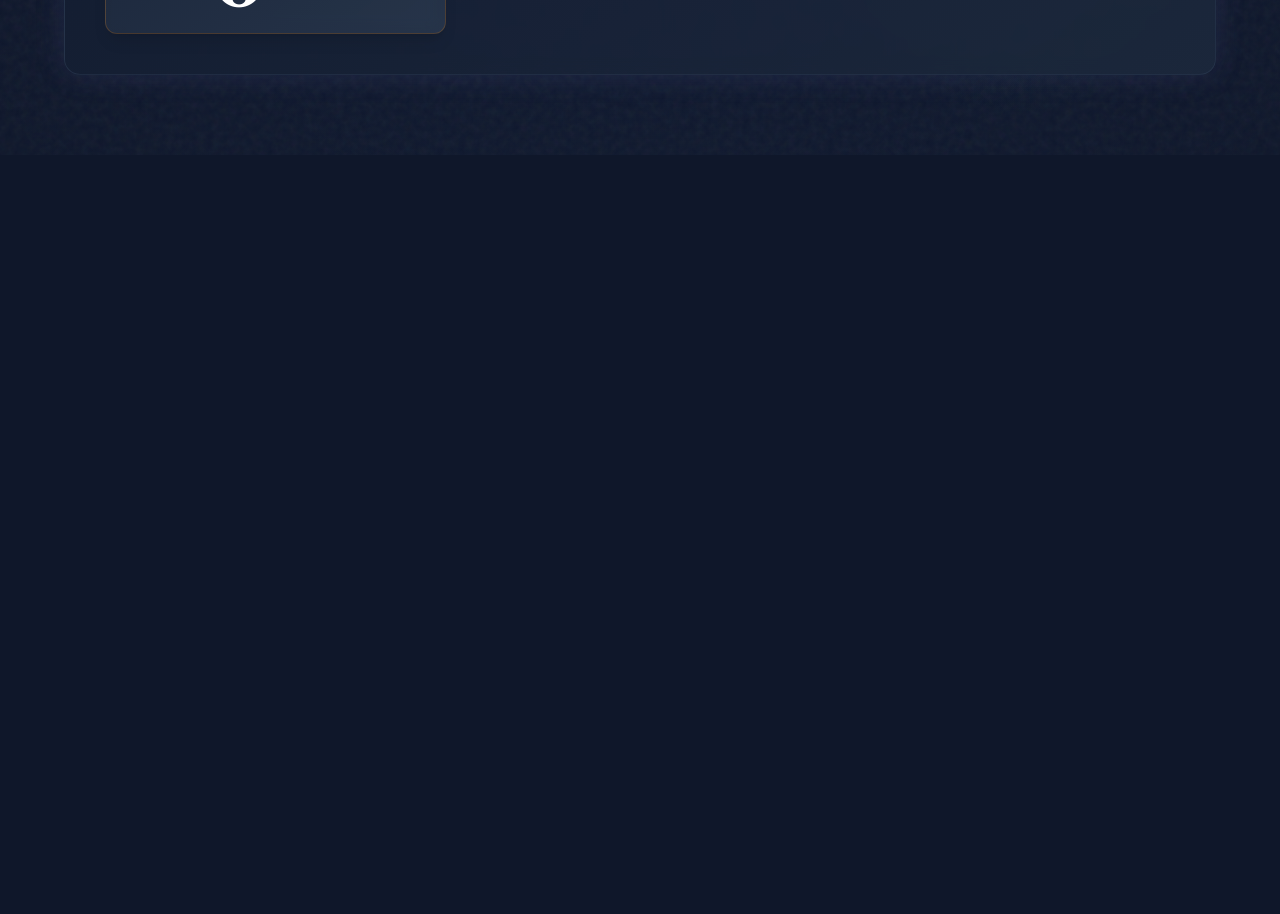
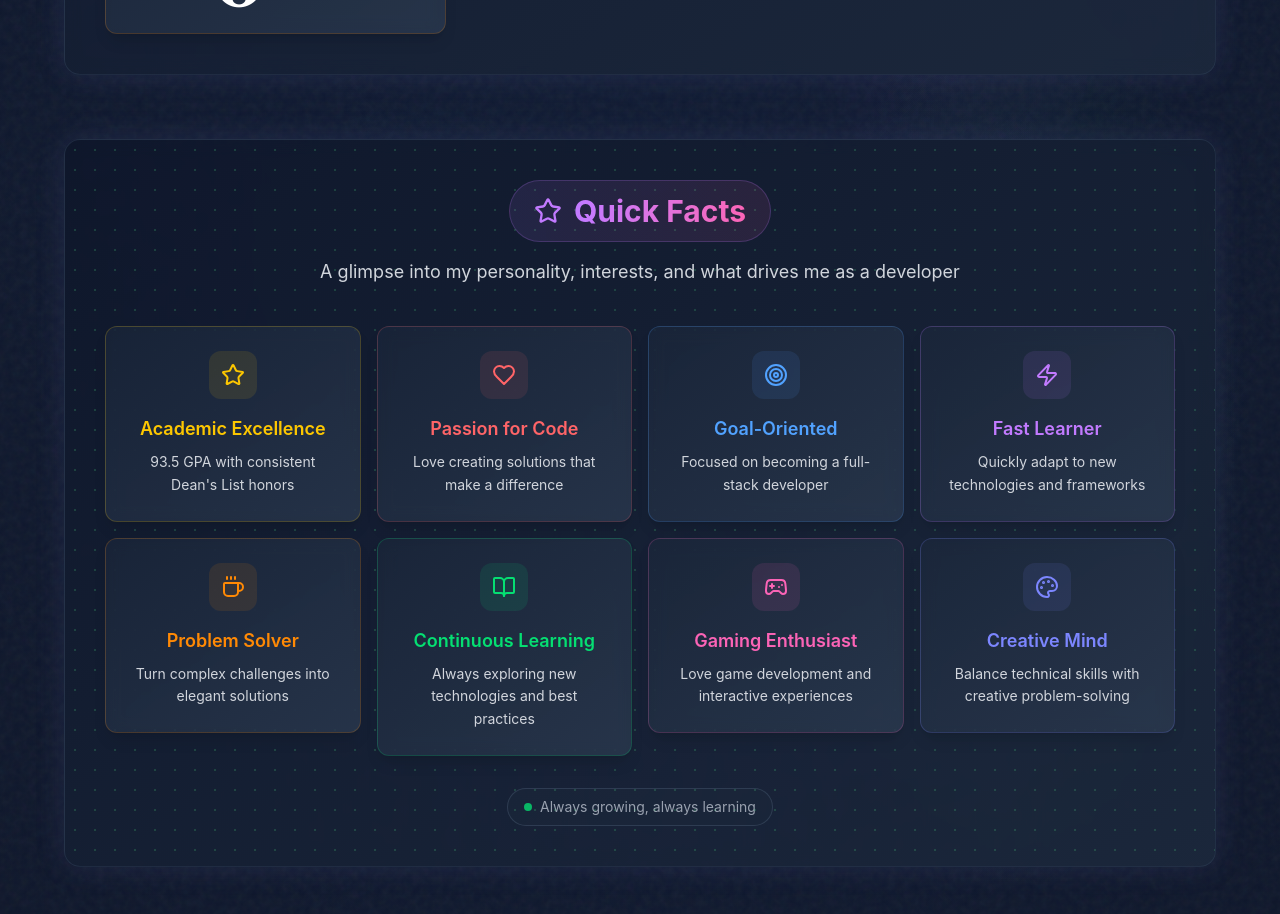
Before and after one commit to brendanddev/brendans-website, a React (Vite) app in the folder frontend/: page /about in a window 1280 px wide. Shown: the part 1660-2574 px from the top of the page. Before the commit the page ends 1815 px from the top, so only its background shows below. Built offline with nearby package versions, Linux system fonts and the light colour scheme.

Commit message:
Update about page to use new grid component

```diff
--- a/frontend/src/pages/About.jsx
+++ b/frontend/src/pages/About.jsx
@@ -13,6 +13,8 @@ import EducationCard from "../components/About/EducationCard";
 import SkillsCard from "../components/About/SkillsCard";
 import StoryModal from "../components/About/StoryModal";
 import LoadingSpinner from '../components/Spinner/LoadingSpinner';
+
+import DottedGridSection from "../components/About/DottedGridSection";
 
 import { useState } from "react";
 import useLoading from '../hooks/useLoading';
@@ -50,6 +52,8 @@ const About = () => {
 
           {/* Skills section */}
           <SkillsCard />
+
+          <DottedGridSection />
         </div>
 
         {/* Story modal triggered by button */}
```
